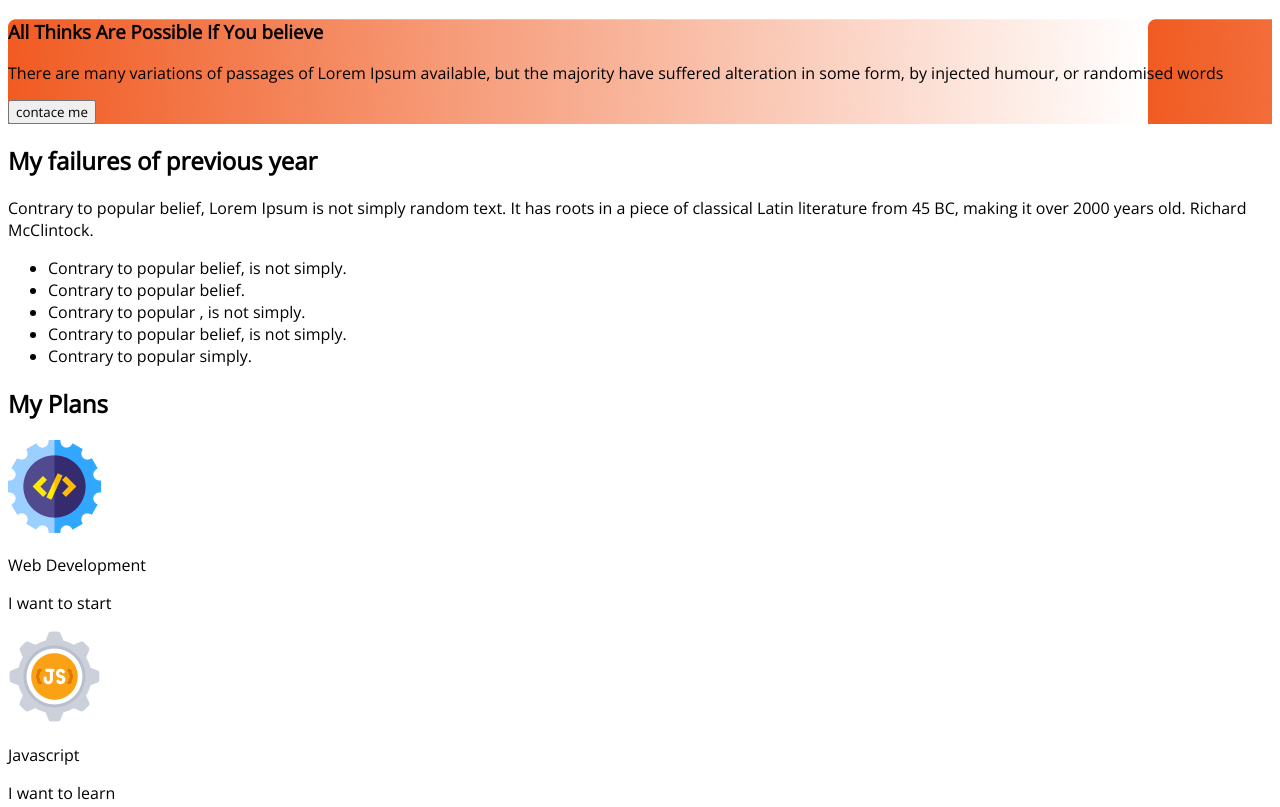
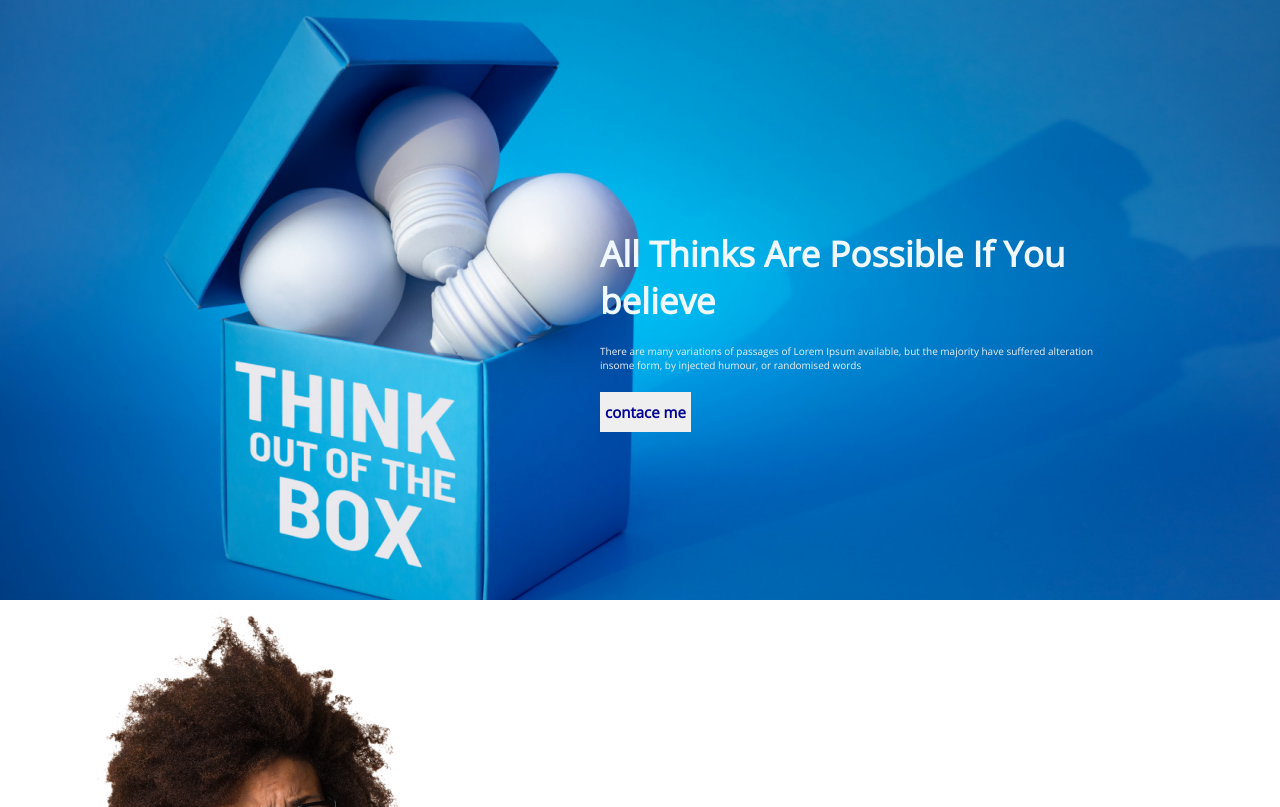
Before and after one commit to thaminasultanaprite/my-new-year-new-me, a plain HTML site: page index.html in a window 1280 px wide. Shown: the top 807 px of the page. Drawn offline with nearby package versions, Linux system fonts and the light colour scheme.

Commit message:
my second commit

```diff
--- a/index.html
+++ b/index.html
@@ -21,14 +21,15 @@
 
         <section class="banner-section">
             <div class="banner-div">
-            <h3 class="banner-head">All Thinks Are Possible If You believe</h3>
-            <p class="banner-dis">There are many variations of passages of Lorem Ipsum available, but the majority have suffered alteration
-                in some form, by injected humour, or randomised words</p>
+                <h3 class="banner-head">All Thinks Are Possible If You believe</h3>
+                <p class="banner-dis">There are many variations of passages of Lorem Ipsum available, but the majority
+                    have suffered alteration
+                    insome form, by injected humour, or randomised words</p>
 
-            <div>
-                <button class="btn">contace me</button>
+                <div>
+                    <button class="btn">contace me</button>
+                </div>
             </div>
-        </div>
         </section>
     </header>
 
@@ -37,17 +38,30 @@
 
     <!-- failer part -->
 
-    <main>
+    <!-- <main>
 
 
-        <section>
+        <section class="failer">
 
-            <h2>My failures of previous year</h2>
+            <div class="failaifulldiv">
+
+            <div class="image">
+                <img src="images/person.png" alt="">
+            </div>
+
+            <div class="failerhead">
+                <h2 class="failertitle">My failures of previous year</h2>
+            </div>
+
+
+            <div class="failer-dis">
             <p>Contrary to popular belief, Lorem Ipsum is not simply random text. It has roots in a piece of classical
                 Latin literature from 45 BC, making it over 2000 years old. Richard McClintock.</p>
+            </div>
 
+
+            <div class="failar-list">
             <ul>
-
                 <li>Contrary to popular belief, is not simply.</li>
                 <li>Contrary to popular belief.</li>
                 <li>Contrary to popular , is not simply.</li>
@@ -55,9 +69,38 @@
                 <li>Contrary to popular simply.</li>
 
             </ul>
-        </section>
+        </div>
+    </div>
+        </section> -->
 
 
+<main>
+    <section class="flexi">
+
+
+        <div class="image">
+        <img src="images/person.png" alt="">
+
+        <div class="failer-head">
+            <p>My failures of previous year</p>
+        </div>
+     <div class="sort-title">
+        <p>Contrary to popular belief, Lorem Ipsum is not simply random text. It has roots in a piece of classical Latin literature from 45 BC, making it over 2000 years old. Richard McClintock.</p>
+
+        <div class="list">
+            <ul>
+                <li>Contrary to popular belief, is not simply.</li>
+                <li>Contrary to popular belief.</li>
+                <li>Contrary to popular , is not simply.</li>
+                <li>Contrary to popular belief, is not simply</li>
+                <li>Contrary to popular simply.</li>
+            </ul>
+        </div>
+
+    </section>
+
+
+</main>
 
 
         <!-- plan part -->
--- a/style.css
+++ b/style.css
@@ -1,14 +1,80 @@
 * {
     font-family: 'Open Sans', sans-serif;
 }
-.body {
-    margin: 0 px;
+body {
+    margin: 0px;
 }
 /* banner part */
 
 
 .banner-section{
-    background-image: url(images/gradient3.png);
+    background-image: url(images/banner/banner3.png);
+    background-size: cover;
+    height: 600px;
+    background-position:center;
 
 
 }
+.banner-head{
+    font-weight:1200px;
+   font-size:35px;
+   margin-bottom:0;
+   margin-top: 0;
+   color: aliceblue;
+   padding-top: 230px;
+
+
+}
+.banner-dis{
+    font-weight: 190;
+ font-size: 10px;
+ color: rgb(237, 239, 240);
+ margin-top: 10px;
+ padding-top: 10px;
+}
+.btn{
+    font-size: 15px;
+    font-weight: bold;
+    color:rgb(4, 4, 151);
+    padding-right: 5px;
+    padding-left: 5px;
+    padding-top: 10px;
+    padding-bottom: 10px;
+    margin-top: 10px;
+  border: none;
+}
+.banner-section{
+    padding-left: 600px;
+    padding-right: 150px;
+
+}
+/* .failertitle{
+    font-size:30px;
+    font-weight: 30px;
+    margin: 100px;
+
+}
+.failer{
+    display: flex;
+    margin-top: 90px;
+
+/*LAST TRY MAIN PART */
+
+.failer-head{
+    font-size: 30PX;
+    font-weight:bold;
+}
+.sort-title{
+    font-size: 10px;
+    font-weight:550;
+    padding-right:660px;
+   color: rgb(29, 28, 28);
+
+}
+
+
+.flexi{
+    display:flex;
+
+
+}
```
